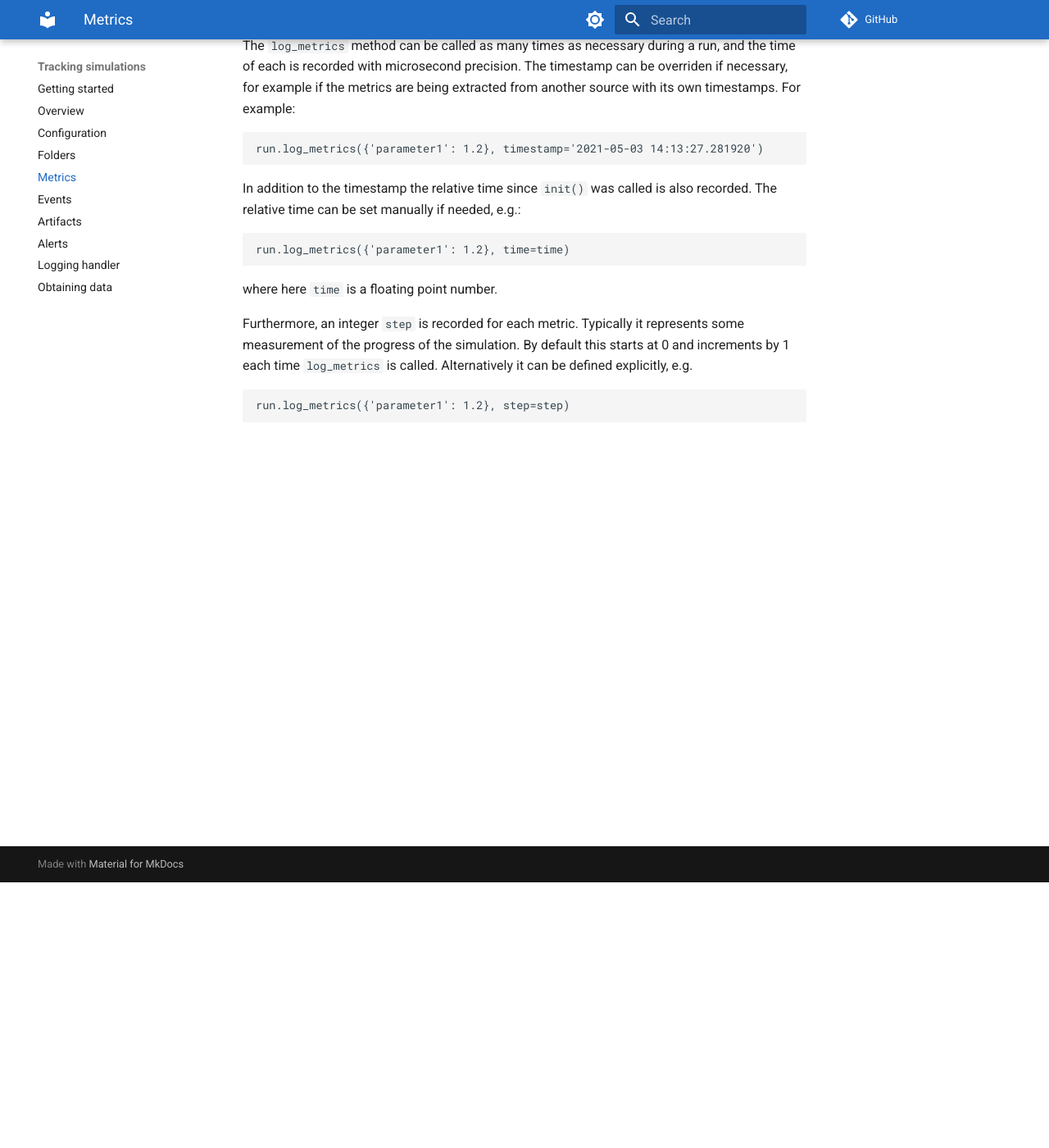
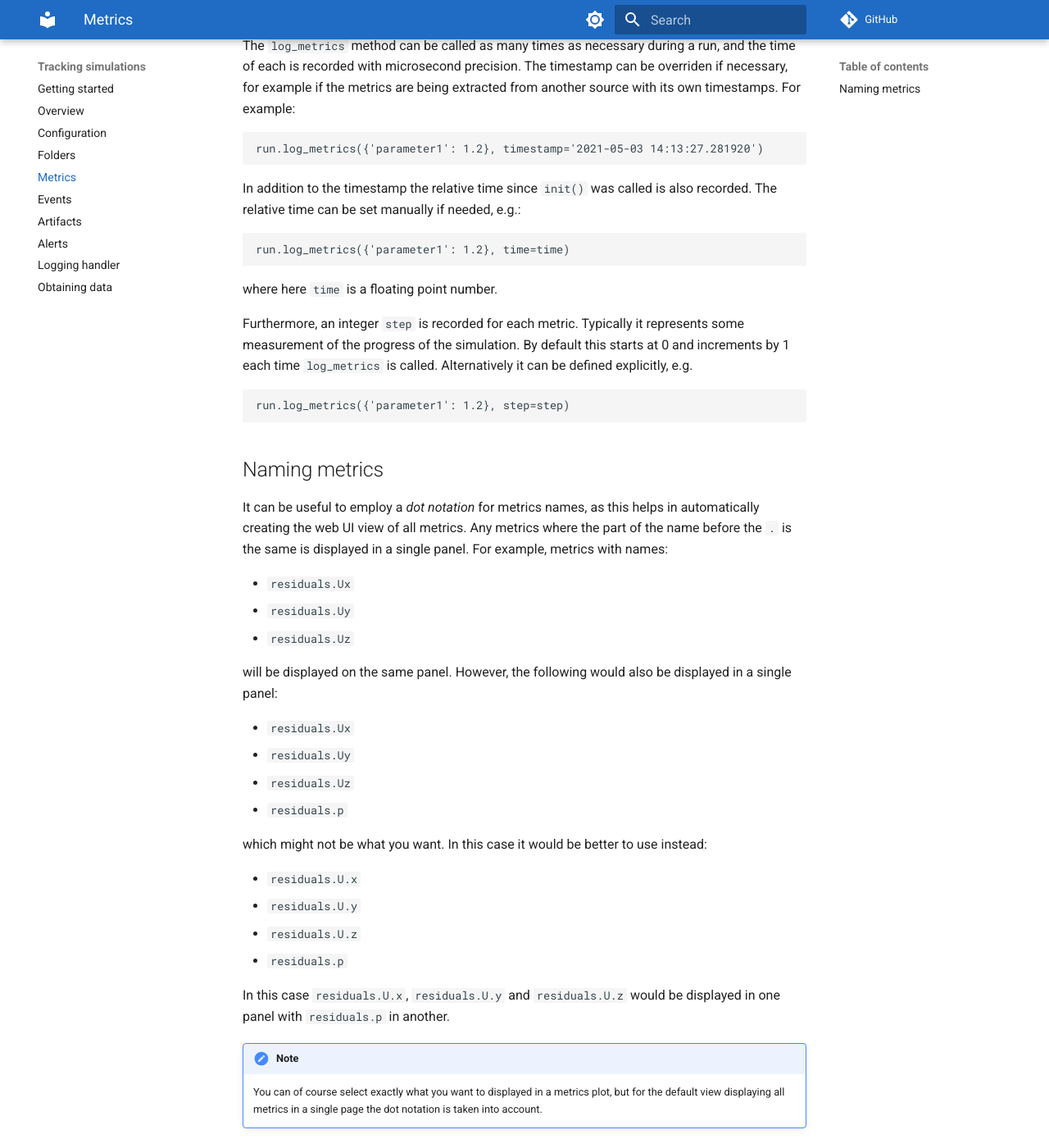
Before and after one commit to simvue-io/docs, an MkDocs documentation site: the page built from docs/python-client/metrics.md, in a window 1280 px wide and 1400 px high, scrolled down 324 px. Shown: the whole window at 82% size. Built offline with MkDocs 1.6.1 and Material for MkDocs 9.7.7, drawn with Linux system fonts in a browser that asks for light colours.

Commit message:
Add info on suggested naming convention for metrics

````diff
--- a/docs/python-client/metrics.md
+++ b/docs/python-client/metrics.md
@@ -23,3 +23,31 @@ Alternatively it can be defined explicitly, e.g.
 ```
 run.log_metrics({'parameter1': 1.2}, step=step)
 ```
+
+## Naming metrics
+It can be useful to employ a *dot notation* for metrics names, as this helps in automatically creating the web UI view of all metrics. Any
+metrics where the part of the name before the `.` is the same is displayed in a single panel. For example, metrics with names:
+
+* `residuals.Ux`
+* `residuals.Uy`
+* `residuals.Uz`
+
+will be displayed on the same panel. However, the following would also be displayed in a single panel:
+
+* `residuals.Ux`
+* `residuals.Uy`
+* `residuals.Uz`
+* `residuals.p`
+
+which might not be what you want. In this case it would be better to use instead:
+
+* `residuals.U.x`
+* `residuals.U.y`
+* `residuals.U.z`
+* `residuals.p`
+
+In this case `residuals.U.x`, `residuals.U.y` and `residuals.U.z` would be displayed in one panel with `residuals.p` in another.
+
+!!! note
+
+    You can of course select exactly what you want to displayed in a metrics plot, but for the default view displaying all metrics in a single page the dot notation is taken into account.
````
